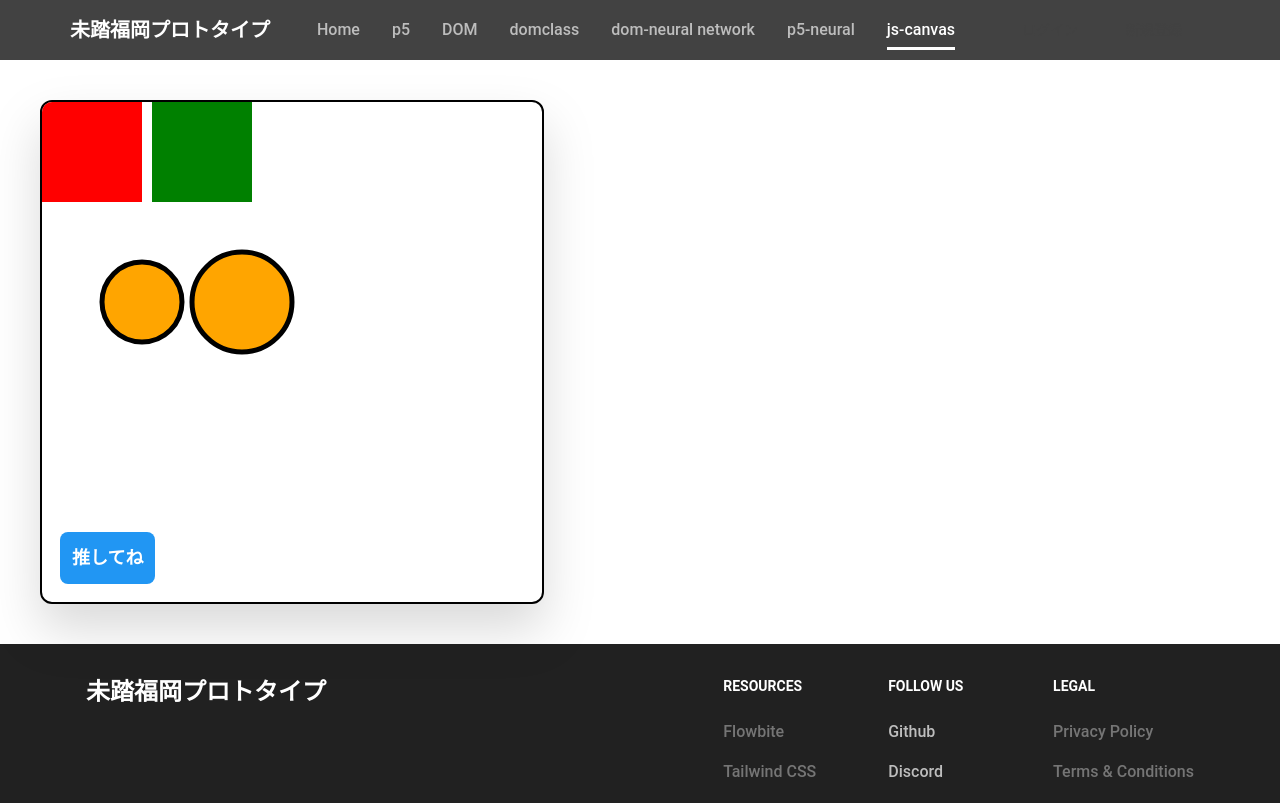
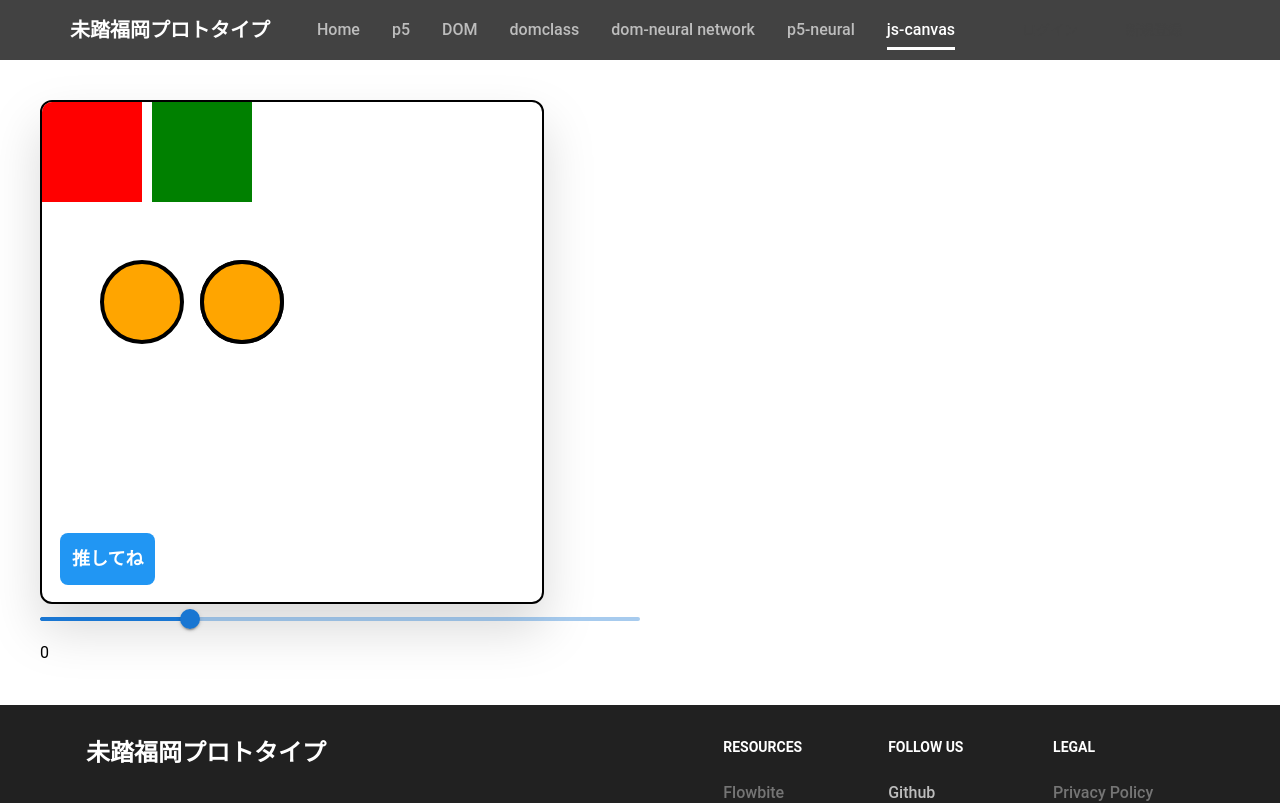
Before and after one commit to Tebaeleven/mitou-fukuoka-ai-prototype, a Next.js app: page /js-canvas in a window 1280 px wide. Shown: the top 803 px of the page. Built offline with nearby package versions, Linux system fonts and the light colour scheme.

Commit message:
シークバーの追加

```diff
--- a/components/canvas/Canvas.tsx
+++ b/components/canvas/Canvas.tsx
@@ -1,8 +1,11 @@
-import React, { useEffect } from 'react'
+import React, { useEffect, useState } from 'react'
 import Scene from "@/components/canvas/scene";
 import Object from "@/components/canvas/object";
+import { Slider } from '@mui/material';
 
-export default function Canvas(){
+export default function Canvas() {
+    const [frame, setFrame] = useState(0);
+
     let obj = new Object();
 
     let test = new Scene("root");
@@ -10,18 +13,19 @@ export default function Canvas(){
     let square = obj.Square(110, 0, 50, "green");
     let square2 = obj.Square(0, 0, 50, "red");
     let circle = obj.Circle(100, 200, 40, "orange","black");
-    let circle2 = obj.Circle(200, 200, 50, "orange", "black");
+    let circle2 = obj.Circle(200, 200, 40, "orange", "black");
 
     test.create(square2);
     test.create(square);
     test.create(circle);
     test.create(circle2);
+    test.create(circle2);
+
 
     test.AddPlay(square);
     test.AddPlay(square2);
-    test.AddWait(30);
     test.AddPlay(circle);
-    test.AddPlay(circle);
+    test.AddPlay(circle2);
 
 
     console.log(test.animeTask);
@@ -30,14 +34,27 @@ export default function Canvas(){
         test.play();
     };
 
+    const playBar = (event) => {
+        setFrame(event.target.value);
+    };
     return (
         <>
             <button
                 onClick={handleClick}
-                className="font-bold text-lg bg-blue-500 p-3 rounded-lg text-white active:bg-blue-700 absolute bottom-5 left-5"
+                className="font-bold text-lg bg-blue-500 p-3 rounded-lg text-white active:bg-blue-700 absolute bottom-20 left-5"
             >
                 推してね
             </button>
+            <div className='w-1/2'>
+                <Slider
+                    defaultValue={50}
+                    aria-label="Default"
+                    valueLabelDisplay="auto"
+                    max={200}
+                    onChange={playBar}
+                />
+                <p>{frame}</p>
+            </div>
         </>
     );
 };
--- a/components/canvas/scene.tsx
+++ b/components/canvas/scene.tsx
@@ -118,7 +118,7 @@ class Scene {
                 this.ctx.beginPath();
                 this.ctx.arc(obj.x, obj.y, obj.r, 0, 2 * Math.PI);
                 this.ctx.fill();
-                this.ctx.lineWidth = 5;
+                this.ctx.lineWidth = 4;
                 this.ctx.stroke();
             default:
                 break;
```
